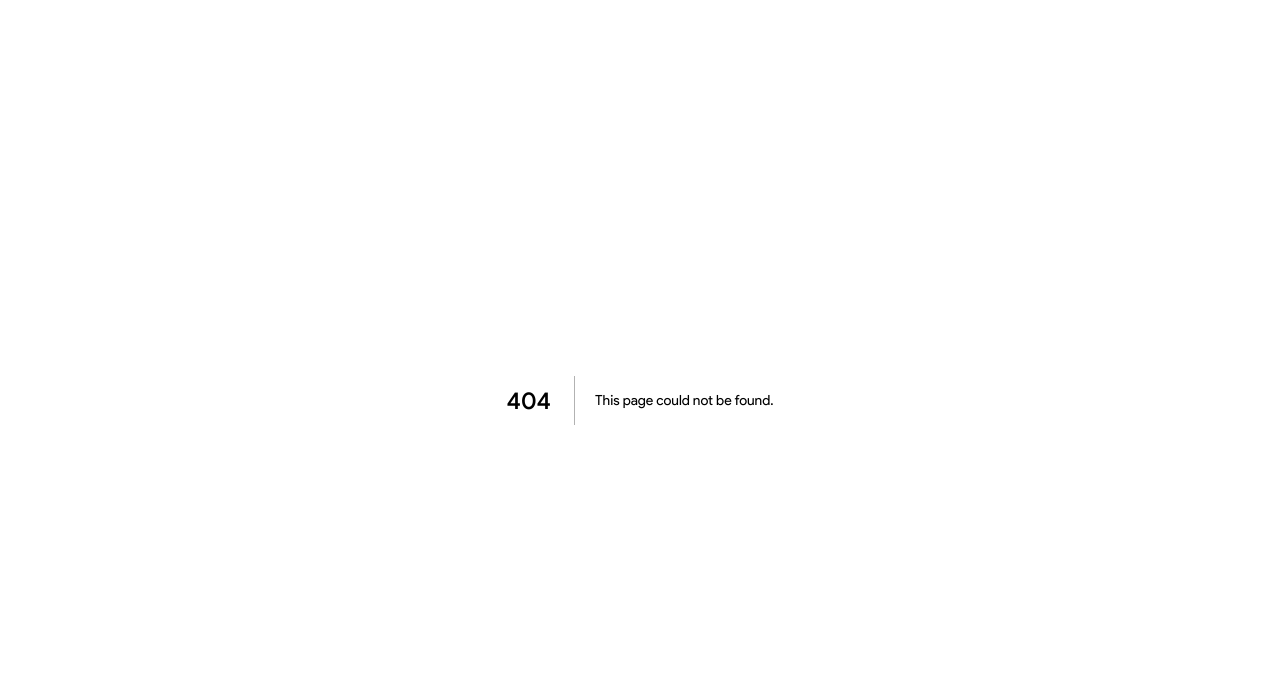
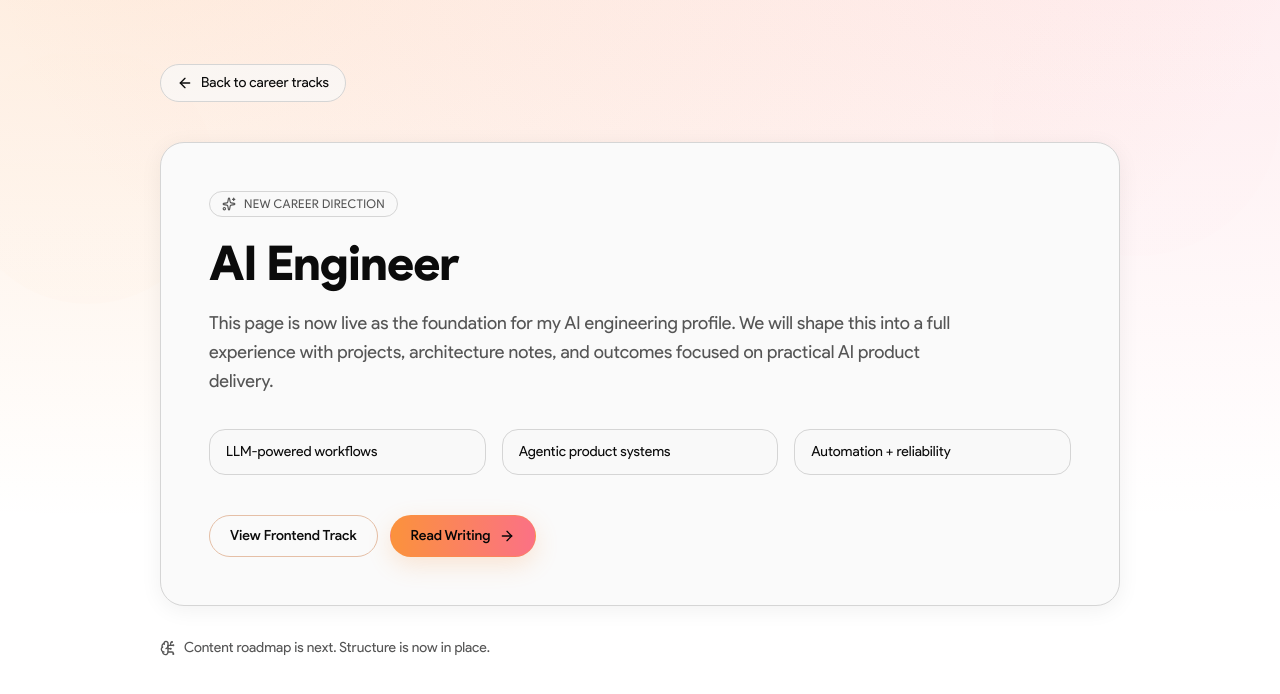
Before and after one commit to frimpongopoku/pw, a Next.js app: page /ai-engineer in a window 1280 px wide. Before the commit this address had no page. Shown: the top 694 px of the page. Built offline with nearby package versions, Linux system fonts and the light colour scheme.

Commit message:
new tracks and landing

```diff
--- /dev/null
+++ b/src/app/ai-engineer/page.tsx
@@ -0,0 +1,72 @@
+import type { Metadata } from "next";
+import Link from "next/link";
+import { ArrowLeft, ArrowRight, BrainCircuit, Sparkles } from "lucide-react";
+
+export const metadata: Metadata = {
+  title: "AI Engineer | Mr Frimpong",
+  description:
+    "AI engineering track for Frimpong Opoku Agyemang. Applied AI systems, workflow automation, and intelligent product development.",
+};
+
+export default function AiEngineerPage() {
+  return (
+    <main
+      className="relative min-h-screen overflow-x-hidden"
+      style={{ background: "var(--app-bg)", color: "var(--fg)" }}
+    >
+      <div className="absolute inset-0 -z-10">
+        <div className="absolute top-12 -left-10 h-64 w-64 rounded-full opacity-25 bg-[var(--brand)]" />
+        <div className="absolute -top-8 right-0 h-72 w-72 rounded-full opacity-20 bg-[var(--brand-2)]" />
+      </div>
+
+      <section className="max-w-5xl mx-auto px-4 sm:px-6 lg:px-8 py-8 sm:py-16">
+        <Link href="/" className="inline-flex items-center gap-2 chip rounded-full px-4 py-2 text-xs sm:text-sm">
+          <ArrowLeft className="size-4" />
+          Back to career tracks
+        </Link>
+
+        <div className="mt-8 sm:mt-10 rounded-2xl sm:rounded-3xl glass p-5 sm:p-12">
+          <p className="inline-flex items-center gap-2 rounded-full chip px-3 py-1 text-xs uppercase tracking-wide text-muted-token">
+            <Sparkles className="size-3.5" />
+            New Career Direction
+          </p>
+          <h1 className="mt-4 sm:mt-5 text-3xl sm:text-5xl font-black tracking-tight leading-[1.06]">
+            AI Engineer
+          </h1>
+          <p className="mt-4 sm:mt-5 max-w-3xl text-sm sm:text-lg text-muted-token leading-relaxed">
+            This page is now live as the foundation for my AI engineering profile.
+            We will shape this into a full experience with projects, architecture
+            notes, and outcomes focused on practical AI product delivery.
+          </p>
+
+          <div className="mt-7 sm:mt-8 grid grid-cols-1 sm:grid-cols-3 gap-3 sm:gap-4">
+            {[
+              "LLM-powered workflows",
+              "Agentic product systems",
+              "Automation + reliability",
+            ].map((item) => (
+              <div key={item} className="chip rounded-2xl px-4 py-3 text-sm">
+                {item}
+              </div>
+            ))}
+          </div>
+
+          <div className="mt-8 sm:mt-10 flex flex-wrap items-center gap-3">
+            <Link href="/frontend" className="btn-outline rounded-full px-5 py-2.5 text-sm font-medium w-full sm:w-auto text-center">
+              View Frontend Track
+            </Link>
+            <Link href="/blog" className="btn-primary rounded-full px-5 py-2.5 text-sm font-medium inline-flex items-center justify-center gap-2 w-full sm:w-auto">
+              Read Writing
+              <ArrowRight className="size-4" />
+            </Link>
+          </div>
+        </div>
+
+        <div className="mt-6 sm:mt-8 flex items-center gap-2 text-xs sm:text-sm text-muted-token">
+          <BrainCircuit className="size-4" />
+          Content roadmap is next. Structure is now in place.
+        </div>
+      </section>
+    </main>
+  );
+}
--- a/src/app/blog/[slug]/page.tsx
+++ b/src/app/blog/[slug]/page.tsx
@@ -63,6 +63,7 @@ export default async function PostPage({ params }: PostPageProps) {
       style={{ background: "var(--app-bg)", color: "var(--fg)" }}
     >
       <article className="max-w-3xl mx-auto px-4 sm:px-6 lg:px-8">
+        <div className="flex flex-wrap items-center gap-2">
           <Link
             href="/blog"
             className="inline-flex items-center gap-2 rounded-full chip px-4 py-2 text-sm"
@@ -70,6 +71,13 @@ export default async function PostPage({ params }: PostPageProps) {
             <ArrowLeft className="size-4" />
             Back to writing
           </Link>
+          <Link
+            href="/frontend"
+            className="inline-flex items-center gap-2 rounded-full chip px-4 py-2 text-sm"
+          >
+            Frontend portfolio
+          </Link>
+        </div>
 
         <header className="mt-6">
           <div className="mb-4 flex flex-wrap items-center gap-2 text-xs text-muted-token">
--- a/src/app/blog/page.tsx
+++ b/src/app/blog/page.tsx
@@ -26,13 +26,21 @@ export default function BlogPage() {
     >
       <div className="max-w-5xl mx-auto px-4 sm:px-6 lg:px-8">
         <div className="mb-10">
+          <div className="flex flex-wrap items-center gap-2">
             <Link
               href="/"
               className="inline-flex items-center gap-2 rounded-full chip px-4 py-2 text-sm"
             >
               <ArrowLeft className="size-4" />
-            Back to home
+              Career tracks
             </Link>
+            <Link
+              href="/frontend"
+              className="inline-flex items-center gap-2 rounded-full chip px-4 py-2 text-sm"
+            >
+              Frontend portfolio
+            </Link>
+          </div>
           <h1 className="mt-6 text-4xl sm:text-5xl font-black tracking-tight text-fg-token">
             Writing
           </h1>
--- /dev/null
+++ b/src/app/frontend/page.tsx
@@ -0,0 +1,14 @@
+import type { Metadata } from "next";
+import Portfolio from "@/components/portfolio";
+import { getLatestPosts } from "@/lib/posts";
+
+export const metadata: Metadata = {
+  title: "Frontend Engineer | Mr Frimpong",
+  description:
+    "Frontend engineering portfolio by Frimpong Opoku Agyemang featuring selected work, writing, and product engineering expertise.",
+};
+
+export default function FrontendPage() {
+  const latestPosts = getLatestPosts(3);
+  return <Portfolio latestPosts={latestPosts} />;
+}
--- a/src/app/page.tsx
+++ b/src/app/page.tsx
@@ -1,7 +1,94 @@
-import Portfolio from "@/components/portfolio";
-import { getLatestPosts } from "@/lib/posts";
+import type { Metadata } from "next";
+import Link from "next/link";
+import { ArrowRight, Code2, Cpu, Sparkles } from "lucide-react";
+
+export const metadata: Metadata = {
+  title: "Mr Frimpong | Career Tracks",
+  description:
+    "Choose between frontend engineering and AI engineering tracks from Frimpong Opoku Agyemang.",
+};
 
 export default function HomePage() {
-  const latestPosts = getLatestPosts(3);
-  return <Portfolio latestPosts={latestPosts} />;
+  return (
+    <main
+      className="relative min-h-screen overflow-x-hidden"
+      style={{ background: "var(--app-bg)", color: "var(--fg)" }}
+    >
+      <div className="absolute inset-0 -z-10">
+        <div className="absolute -top-24 -left-24 h-80 w-80 rounded-full opacity-25 bg-[var(--brand)]" />
+        <div className="absolute -top-20 -right-20 h-72 w-72 rounded-full opacity-20 bg-[var(--brand-2)]" />
+        <div className="absolute bottom-0 left-1/2 h-72 w-[42rem] -translate-x-1/2 rounded-full opacity-20 bg-[var(--brand)]" />
+      </div>
+
+      <section className="max-w-6xl mx-auto px-4 sm:px-6 lg:px-8 py-8 sm:py-16">
+        <header className="flex flex-wrap items-center justify-between gap-3">
+          <Link href="/" className="chip rounded-full px-4 py-2 text-sm font-medium">
+            Mr Frimpong
+          </Link>
+          <Link href="/blog" className="chip rounded-full px-4 py-2 text-sm">
+            Writing
+          </Link>
+        </header>
+
+        <div className="mt-12 sm:mt-20">
+          <p className="inline-flex items-center gap-2 rounded-full chip px-3 py-1 text-sm text-muted-token">
+            <Sparkles className="size-4" />
+            Career transition, same product standards
+          </p>
+          <h1 className="mt-6 max-w-4xl text-3xl sm:text-5xl lg:text-6xl font-black tracking-tight leading-[1.04]">
+            Building products across two focused tracks.
+          </h1>
+          <p className="mt-5 max-w-3xl text-sm sm:text-lg text-muted-token leading-relaxed">
+            Choose the path that matches your current need. My frontend work remains
+            fully intact, and my AI engineering direction is now launching as a
+            dedicated track.
+          </p>
+        </div>
+
+        <div className="mt-10 sm:mt-12 grid grid-cols-1 lg:grid-cols-2 gap-4 sm:gap-6">
+          <Link
+            href="/frontend"
+            className="group block rounded-2xl sm:rounded-3xl glass p-5 sm:p-9 transition-transform hover:-translate-y-1"
+          >
+            <div className="inline-flex items-center gap-2 rounded-full chip px-3 py-1 text-xs tracking-wide uppercase text-muted-token">
+              <Code2 className="size-3.5" />
+              Frontend Engineer
+            </div>
+            <h2 className="mt-4 sm:mt-5 text-2xl sm:text-4xl font-bold tracking-tight">
+              Product UI, design systems, and web performance.
+            </h2>
+            <p className="mt-3 sm:mt-4 text-sm sm:text-base text-muted-token leading-relaxed">
+              Explore the existing portfolio with selected work, blog writing, and
+              implementation depth across modern frontend architecture.
+            </p>
+            <div className="mt-6 sm:mt-7 inline-flex items-center gap-2 text-sm font-semibold">
+              Enter Frontend Track
+              <ArrowRight className="size-4 transition-transform group-hover:translate-x-1" />
+            </div>
+          </Link>
+
+          <Link
+            href="/ai-engineer"
+            className="group block rounded-2xl sm:rounded-3xl glass p-5 sm:p-9 transition-transform hover:-translate-y-1"
+          >
+            <div className="inline-flex items-center gap-2 rounded-full chip px-3 py-1 text-xs tracking-wide uppercase text-muted-token">
+              <Cpu className="size-3.5" />
+              AI Engineer
+            </div>
+            <h2 className="mt-4 sm:mt-5 text-2xl sm:text-4xl font-bold tracking-tight">
+              Applied AI systems, automation, and intelligent product workflows.
+            </h2>
+            <p className="mt-3 sm:mt-4 text-sm sm:text-base text-muted-token leading-relaxed">
+              Visit the new AI track as it evolves into dedicated case studies,
+              architecture decisions, and practical agentic engineering work.
+            </p>
+            <div className="mt-6 sm:mt-7 inline-flex items-center gap-2 text-sm font-semibold">
+              Enter AI Track
+              <ArrowRight className="size-4 transition-transform group-hover:translate-x-1" />
+            </div>
+          </Link>
+        </div>
+      </section>
+    </main>
+  );
 }
--- a/src/app/tokens.css
+++ b/src/app/tokens.css
@@ -2,7 +2,8 @@
 
 /* Base neutrals (semantic) */
 :root,
-:root[data-theme="light"] {
+:root[data-theme="light"],
+:root.light {
   color-scheme: light;
 
   /* neutrals */
@@ -40,7 +41,8 @@
 }
 
 /* Dark theme neutrals */
-:root[data-theme="dark"] {
+:root[data-theme="dark"],
+:root.dark {
   color-scheme: dark;
   --bg: oklch(0.15 0 0);
   --panel: color-mix(in oklab, var(--bg) 92%, white 8%);
--- a/src/components/portfolio.tsx
+++ b/src/components/portfolio.tsx
@@ -197,7 +197,7 @@ export default function Portfolio({ latestPosts }: PortfolioProps): React.ReactE
         }}
       >
         <Section className="flex items-center justify-between py-4">
-          <div className="flex items-center gap-3">
+          <Link href="/" className="flex items-center gap-3">
             <Avatar.Root className="size-9">
               <Avatar.Image
                 src="/og-image.png"
@@ -211,7 +211,7 @@ export default function Portfolio({ latestPosts }: PortfolioProps): React.ReactE
             <span className="font-semibold tracking-tight">
               Frimpong Opoku Agyemang
             </span>
-          </div>
+          </Link>
 
           <nav className="hidden sm:flex items-center gap-1">
             {navigationItems.map(({ label, id }) => (
@@ -225,6 +225,12 @@ export default function Portfolio({ latestPosts }: PortfolioProps): React.ReactE
             ))}
             <Link href="/blog" className="px-3 py-2 rounded-xl transition-colors hover:chip">
               Blog
+            </Link>
+            <Link
+              href="/ai-engineer"
+              className="px-3 py-2 rounded-xl transition-colors hover:chip"
+            >
+              AI Track
             </Link>
           </nav>
 
@@ -286,6 +292,15 @@ export default function Portfolio({ latestPosts }: PortfolioProps): React.ReactE
                 ))}
                 <Link href="/blog" className="px-3 py-2 rounded-xl text-left hover:chip">
                   Blog
+                </Link>
+                <Link
+                  href="/ai-engineer"
+                  className="px-3 py-2 rounded-xl text-left hover:chip"
+                >
+                  AI Track
+                </Link>
+                <Link href="/" className="px-3 py-2 rounded-xl text-left hover:chip">
+                  Career Tracks
                 </Link>
               </nav>
             </Section>
```
Lines whose indentation alone changed are shown as unchanged.
